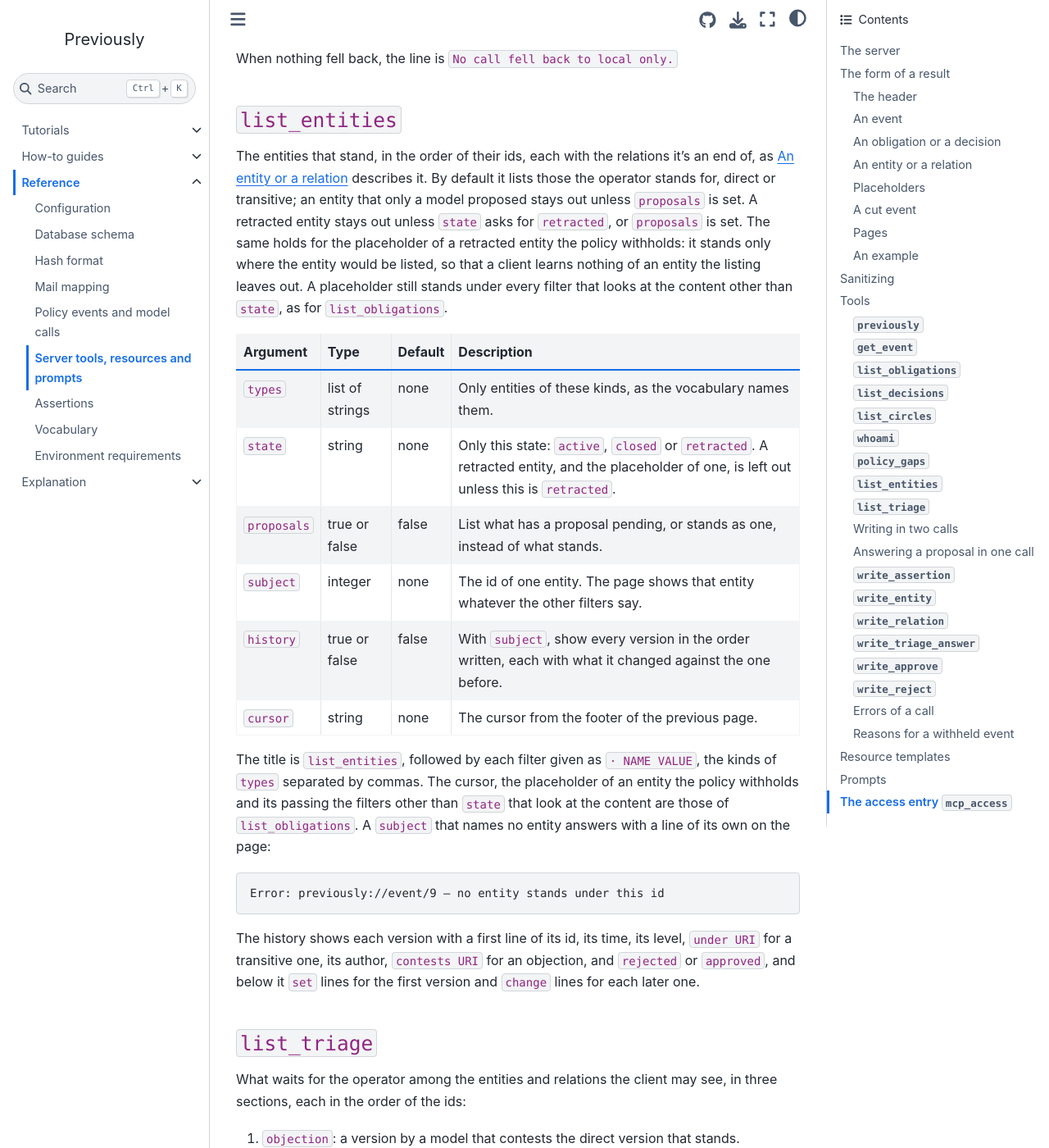
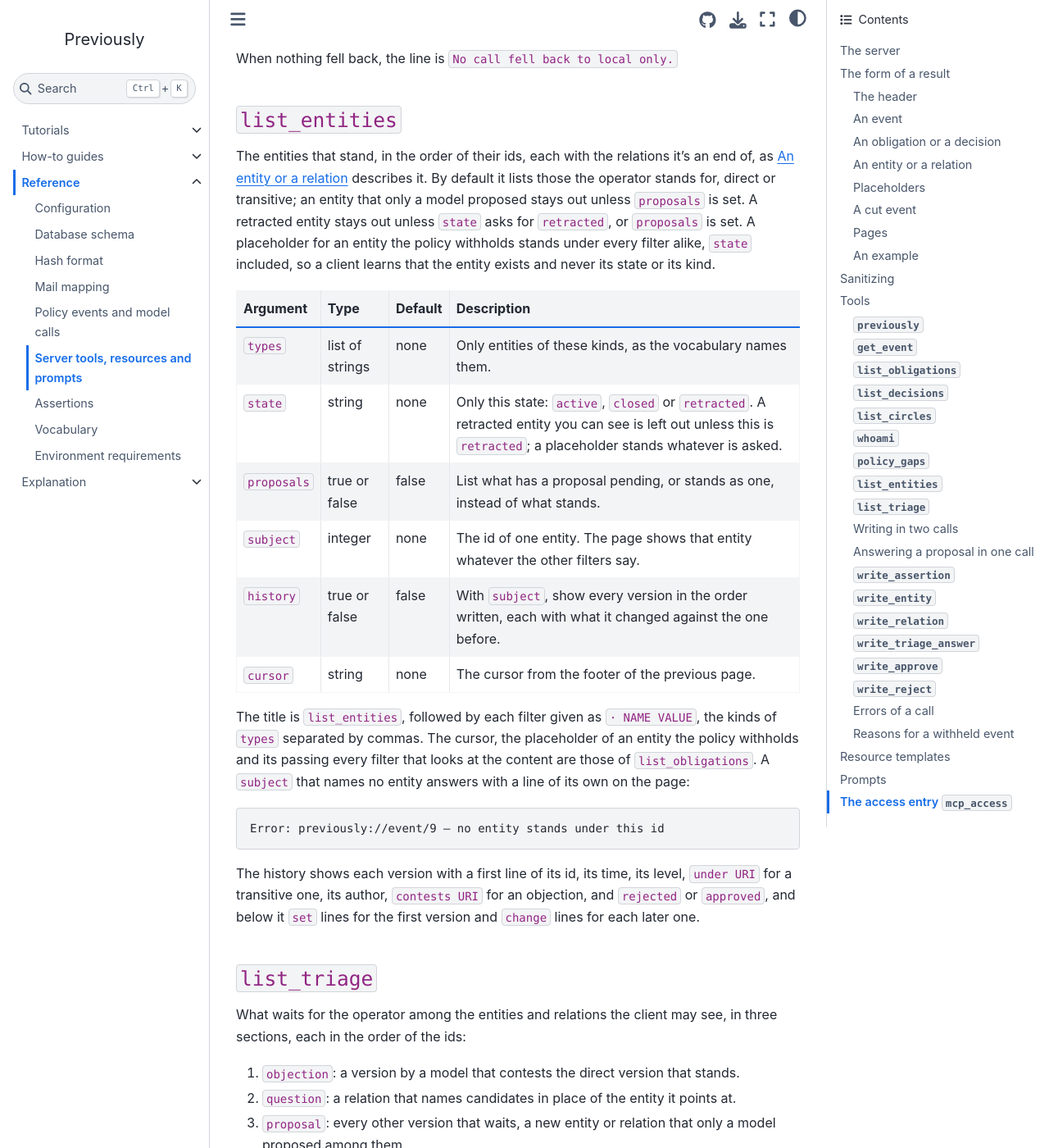
Before and after one commit to jensens/previously, a Sphinx documentation site: the page built from docs/reference/mcp-tools.md, in a window 1280 px wide and 1400 px high, scrolled down 12716 px. Shown: the whole window at 82% size. Built offline with Sphinx 7.4.7 and the Sphinx Book theme 1.1.4, drawn with Linux system fonts in a browser that asks for light colours; pages that are not in the unit, such as notebooks, are missing from menus.

Commit message:
list_entities: a placeholder stands under every filter alike, state included
The state filter, and with it the default of active entities, applies to the
entities a client sees. A withheld entity keeps its placeholder whatever
state, types or proposals ask, so that a client learns only that it exists.
Retakes TOOLS_SHA256; the map sentence follows.

Assisted-By: Claude Sonnet 5.5 <noreply@anthropic.com>

````diff
--- a/docs/reference/mcp-tools.md
+++ b/docs/reference/mcp-tools.md
@@ -412,20 +412,19 @@ When nothing fell back, the line is `No call fell back to local only.`
 The entities that stand, in the order of their ids, each with the relations it's an end of, as {ref}`mcp-entity-form` describes it.
 By default it lists those the operator stands for, direct or transitive; an entity that only a model proposed stays out unless `proposals` is set.
 A retracted entity stays out unless `state` asks for `retracted`, or `proposals` is set.
-The same holds for the placeholder of a retracted entity the policy withholds: it stands only where the entity would be listed, so that a client learns nothing of an entity the listing leaves out.
-A placeholder still stands under every filter that looks at the content other than `state`, as for `list_obligations`.
+A placeholder for an entity the policy withholds stands under every filter alike, `state` included, so a client learns that the entity exists and never its state or its kind.
 
 | Argument | Type | Default | Description |
 |---|---|---|---|
 | `types` | list of strings | none | Only entities of these kinds, as the vocabulary names them. |
-| `state` | string | none | Only this state: `active`, `closed` or `retracted`. A retracted entity, and the placeholder of one, is left out unless this is `retracted`. |
+| `state` | string | none | Only this state: `active`, `closed` or `retracted`. A retracted entity you can see is left out unless this is `retracted`; a placeholder stands whatever is asked. |
 | `proposals` | true or false | false | List what has a proposal pending, or stands as one, instead of what stands. |
 | `subject` | integer | none | The id of one entity. The page shows that entity whatever the other filters say. |
 | `history` | true or false | false | With `subject`, show every version in the order written, each with what it changed against the one before. |
 | `cursor` | string | none | The cursor from the footer of the previous page. |
 
 The title is `list_entities`, followed by each filter given as `· NAME VALUE`, the kinds of `types` separated by commas.
-The cursor, the placeholder of an entity the policy withholds and its passing the filters other than `state` that look at the content are those of `list_obligations`.
+The cursor, the placeholder of an entity the policy withholds and its passing every filter that looks at the content are those of `list_obligations`.
 A `subject` that names no entity answers with a line of its own on the page:
 
 ```text
````
Also changed, not shown: docs/superpowers/landkarte.md (+12 -10 lines), 3 other files.
